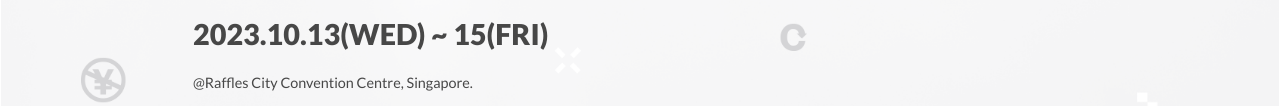
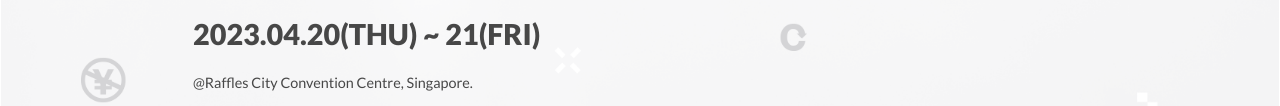
Before and after one commit to asadmisrani/capstonemodule1.github.io, a website: page index.html in a window 1280 px wide. Shown: the part 562-668 px from the top of the page. Drawn offline with nearby package versions, Linux system fonts and the light colour scheme.

Commit message:
Index.html file were modified

```diff
--- a/index.html
+++ b/index.html
@@ -105,7 +105,7 @@
             more than 50 countries,
             is being held in August, in Singapore.
           </p>
-          <p class="date">2023.10.13(WED) ~ 15(FRI)</p>
+          <p class="date">2023.04.20(THU) ~ 21(FRI)</p>
           <p class="place">@Raffles City Convention Centre, Singapore.</p>
         </div>
       </div>
```
